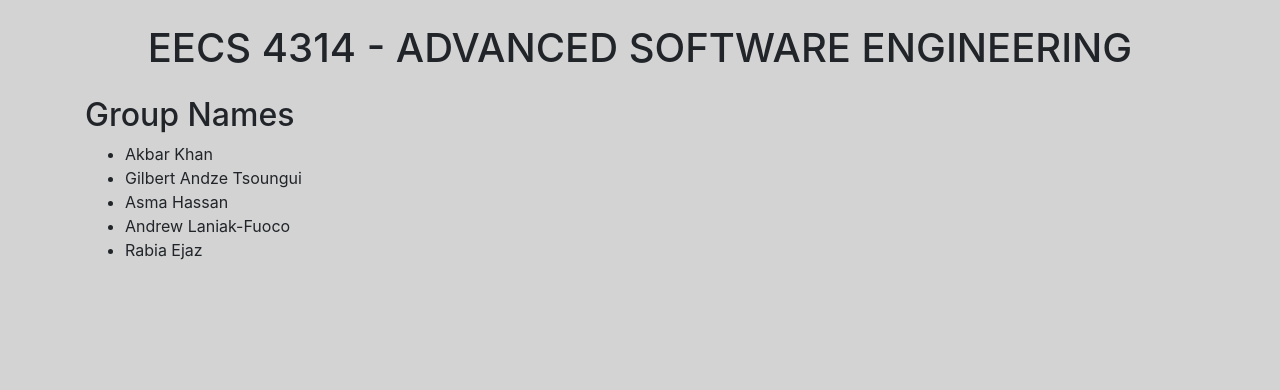
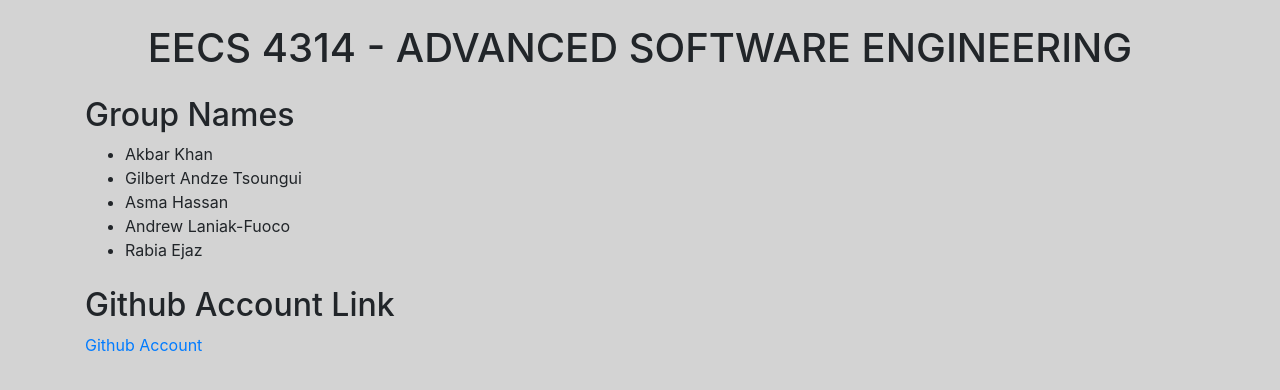
Before and after one commit to Gilru/WEBSITE-EECSS-4314, a website: page index.html in a window 1280 px wide. Drawn offline with nearby package versions, Linux system fonts and the light colour scheme.

Commit message:
github account link

```diff
--- a/index.html
+++ b/index.html
@@ -26,6 +26,10 @@
         <li>Andrew Laniak-Fuoco</li>
         <li>Rabia Ejaz</li>
     </ul>
+
+    <h2 class="center mt-4">Github Account Link</h2>
+    <a href="https://github.com/Gilru/EECS-4314---ADVANCED-SOFTWARE-ENGINEERING">Github Account</a>
+
 </div>
 
 
```
